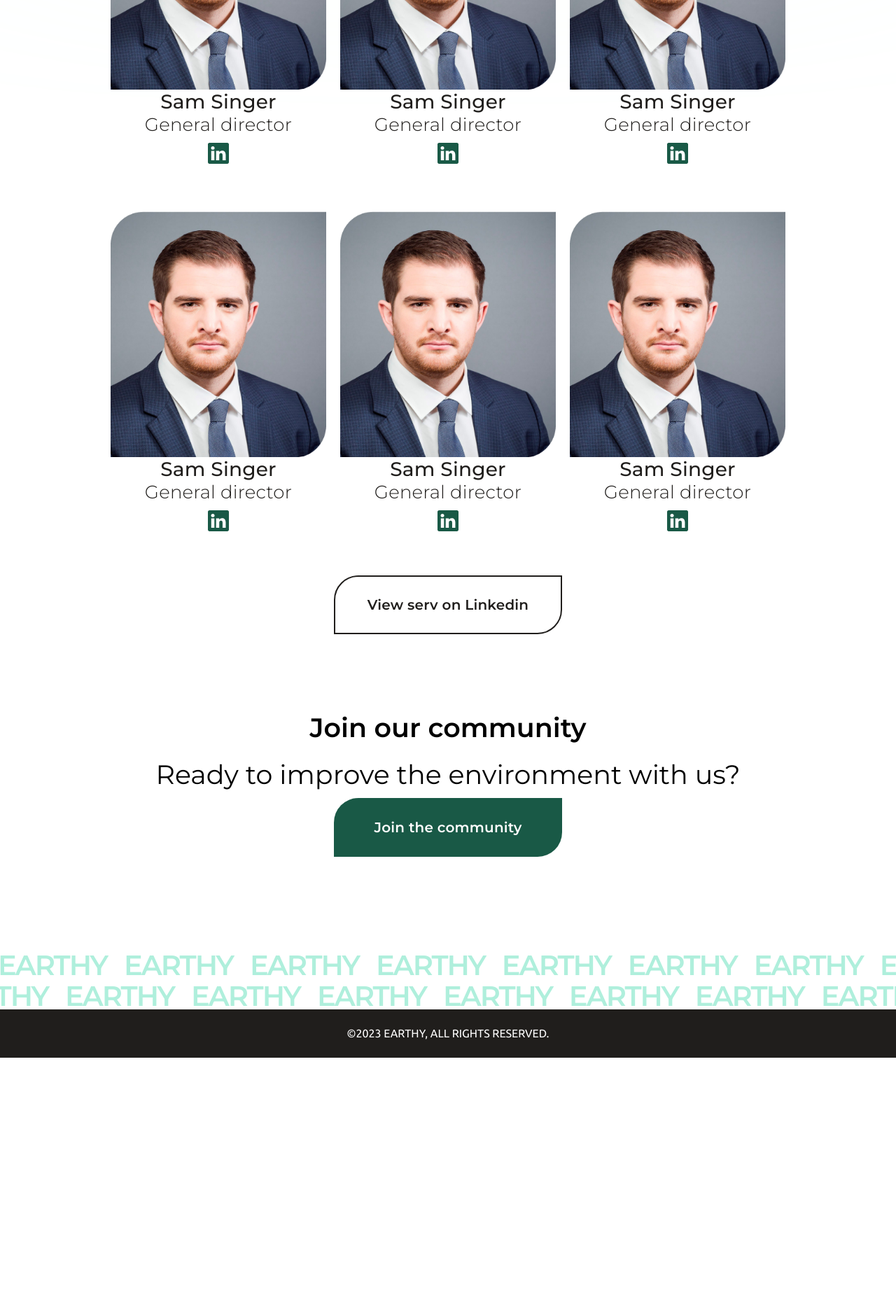
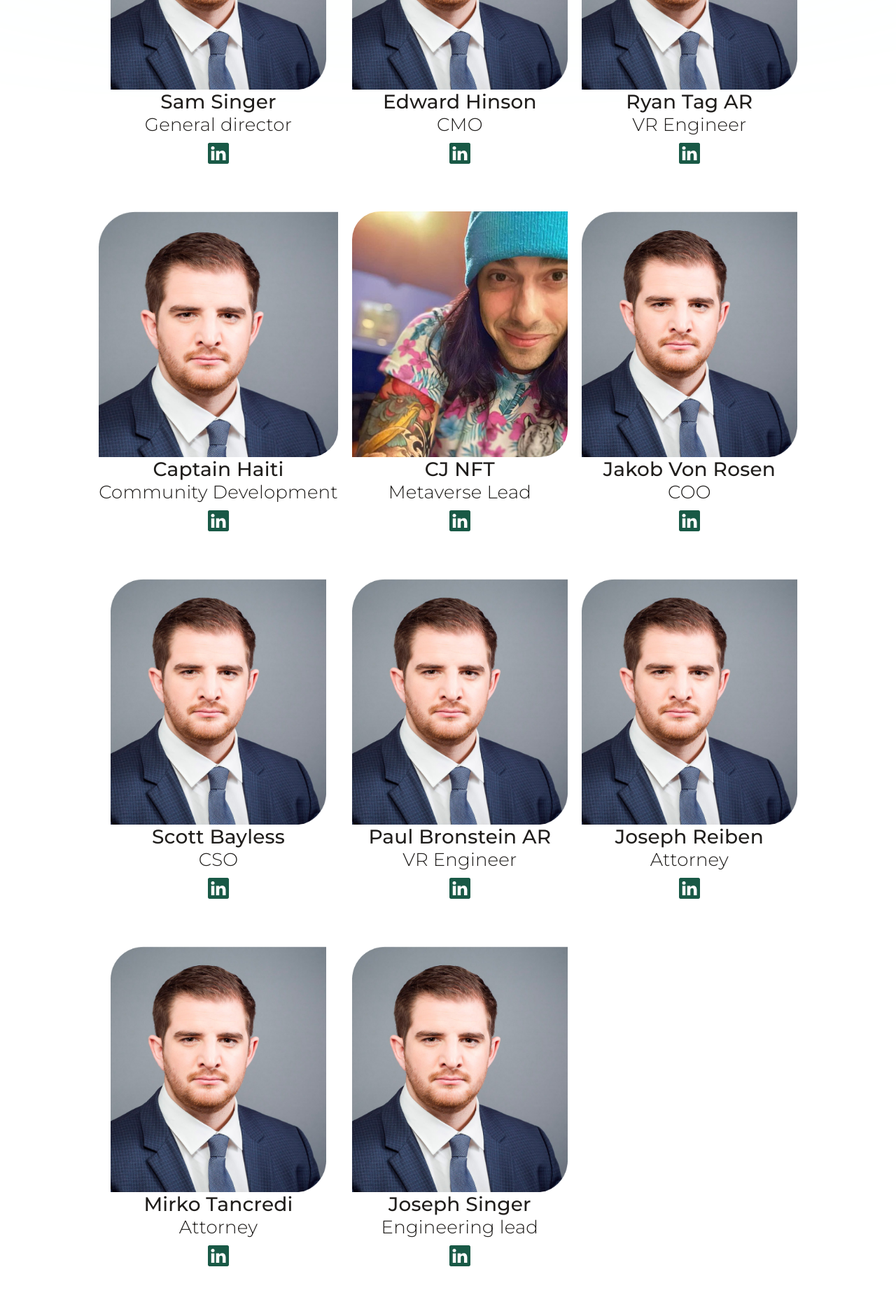
Before and after one commit to DMCprogs/earthry, a Next.js app: page /about in a window 1280 px wide. Shown: the part 1060-2930 px from the top of the page at 70% size. Before the commit the page ends 2571 px from the top, so only its background shows below. Built offline with nearby package versions, Linux system fonts and the light colour scheme.

Commit message:
finish modal

```diff
--- a/src/app/about/page.tsx
+++ b/src/app/about/page.tsx
@@ -12,6 +12,7 @@ import {
   ButtonJoinSC,
 } from "./styles.about";
 import teamLogo from "../images/Team.jpg";
+import Bogati from "../images/Bogati.jpg";
 import CardTeam from "./cardTeam";
 import { BsArrowRight } from "react-icons/bs";
 import ButtonWrapper from "../components/custom_button";
@@ -35,39 +36,69 @@ const About: FC = () => (
       <DivTeamSC>
         <CardTeam
           images={teamLogo}
-          links={"https://www.linkedin.com/"}
+          links={"https://www.linkedin.com/in/sam-singer/"}
           name={"Sam Singer"}
           post={"General director"}
         />
         <CardTeam
           images={teamLogo}
-          links={"https://www.linkedin.com/"}
-          name={"Sam Singer"}
-          post={"General director"}
+          links={"https://www.linkedin.com/in/edward-hinson-90975419/"}
+          name={"Edward Hinson"}
+          post={"CMO"}
         />
         <CardTeam
           images={teamLogo}
-          links={"https://www.linkedin.com/"}
-          name={"Sam Singer"}
-          post={"General director"}
+          links={"https://www.linkedin.com/in/tagg-ryan-14229671/"}
+          name={"Ryan Tag AR"}
+          post={"VR Engineer"}
         />
         <CardTeam
           images={teamLogo}
-          links={"https://www.linkedin.com/"}
-          name={"Sam Singer"}
-          post={"General director"}
+          links={"https://www.linkedin.com/in/captain-haiti-816b59208/"}
+          name={"Captain Haiti"}
+          post={"Community Development"}
+        />
+        <CardTeam
+          images={Bogati}
+          links={"https://www.linkedin.com/in/boogatti/"}
+          name={"CJ NFT"}
+          post={"Metaverse Lead"}
         />
         <CardTeam
           images={teamLogo}
-          links={"https://www.linkedin.com/"}
-          name={"Sam Singer"}
-          post={"General director"}
+          links={"https://www.linkedin.com/in/jakob-von-rosen-imig-38b278204/"}
+          name={"Jakob Von Rosen "}
+          post={"COO"}
         />
-        <CardTeam
+          <CardTeam
           images={teamLogo}
-          links={"https://www.linkedin.com/"}
-          name={"Sam Singer"}
-          post={"General director"}
+          links={"https://www.linkedin.com/in/scottbayless/"}
+          name={"Scott Bayless"}
+          post={"CSO"}
+        />
+          <CardTeam
+          images={teamLogo}
+          links={"https://www.linkedin.com/in/paul-bronstein-589132a8/"}
+          name={"Paul Bronstein AR "}
+          post={"VR Engineer"}
+        />
+          <CardTeam
+          images={teamLogo}
+          links={"https://www.linkedin.com/in/joseph-reiben-4b380a7/"}
+          name={"Joseph Reiben "}
+          post={"Attorney"}
+        />
+          <CardTeam
+          images={teamLogo}
+          links={"https://www.linkedin.com/in/mirko-tancredi-6898a9280/"}
+          name={"Mirko Tancredi"}
+          post={"Attorney"}
+        />
+          <CardTeam
+          images={teamLogo}
+          links={"https://www.linkedin.com/in/joseph-singer-332506223/"}
+          name={"Joseph Singer"}
+          post={"Engineering lead"}
         />
       </DivTeamSC>
       <div
@@ -79,7 +110,7 @@ const About: FC = () => (
         }}
       >
         {" "}
-        <Link style={{marginTop: '15px'}} href={"https://www.linkedin.com/"}>
+        <Link style={{marginTop: '15px'}} href={"https://www.linkedin.com/company/earthyinc/mycompany/?viewAsMember=true"}>
             <ButtonWrapper
                 primary={false}
                 width={326}
```
Also changed, not shown: src/app/components/modalProject/modalProject.tsx (+39 -9 lines), src/app/components/modalProject/styles.modalProject.ts (+31 -0 lines), src/app/project/page.tsx (+5 -3 lines), src/app/images/Bogati.jpg (added).
